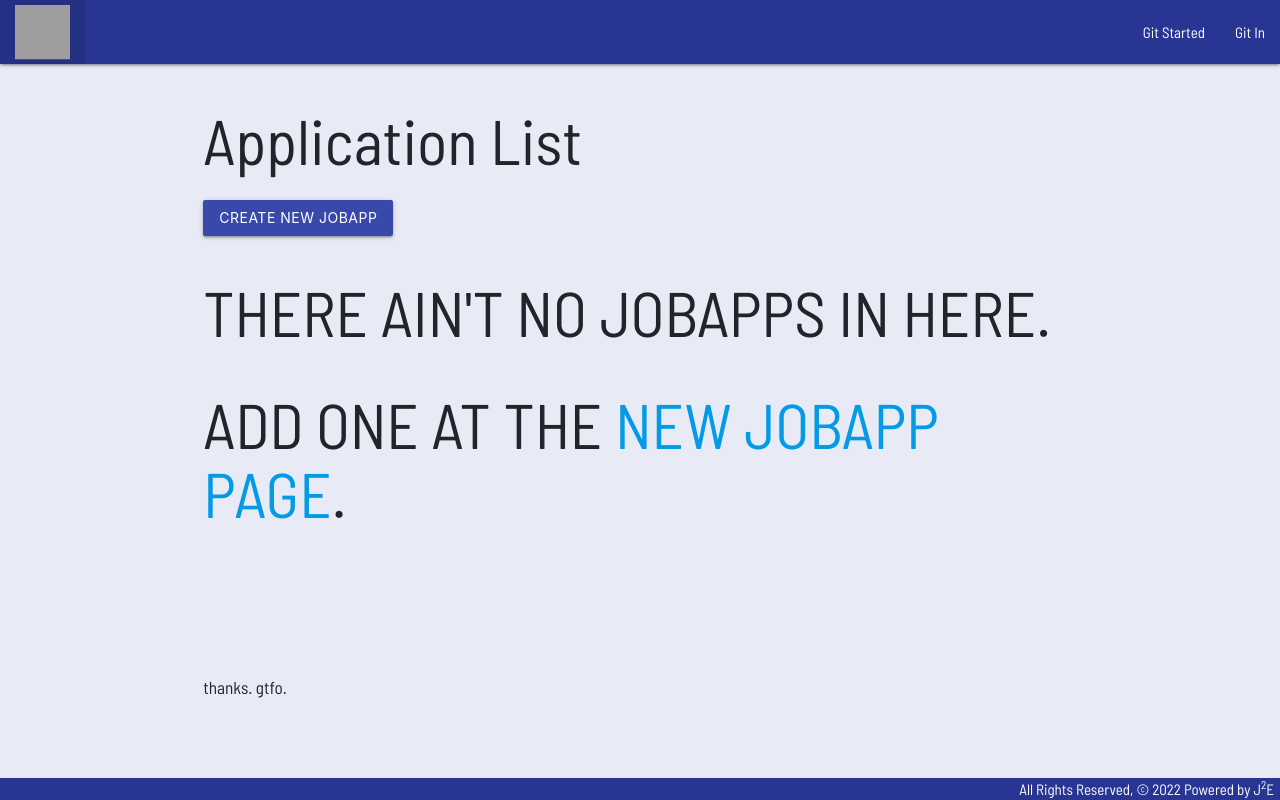
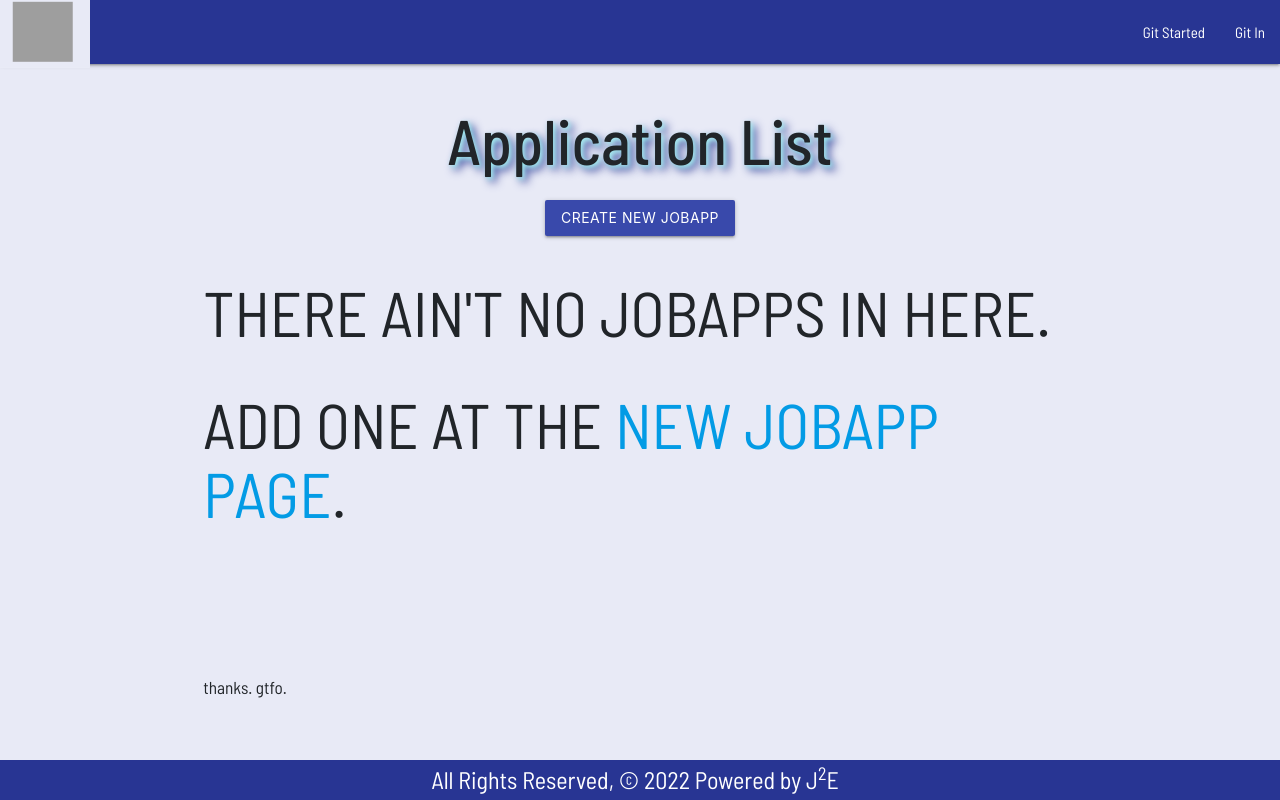
Before and after one commit to Nexusmane/GitEmployed, a Django app: page /apps/index/ in a window 1280 px wide. Run offline with Django 3.2, Linux system fonts and the light colour scheme; data that the repository does not hold is empty; some web fonts are replaced; grey boxes are pictures that could not be loaded.

Commit message:
Create styling for forms, buttons, etc.

```diff
--- a/main_app/static/css/style.css
+++ b/main_app/static/css/style.css
@@ -13,6 +13,13 @@ body {
   footer.page-footer {
     padding-top: 0;
     text-align: right;
+    min-height: 5vh;
+    max-height: 5vh;
+    display: flex;
+    justify-content: center;
+    align-items: center;
+    font-size: 3vh;
+    margin-top: 5vh;
   }
 
   .brand-logo {
@@ -73,3 +80,61 @@ body {
   .meet-devs {
     margin-top: 150px;
   }
+
+  .main-form {
+    background-color: white;
+    border: 3px solid black;
+    padding: 3vh 5vw;
+    border-radius: 10px;
+    box-shadow:  2px 5px 5px #283593, 4px 10px 15px rgb(1, 191, 191);
+  }
+
+  .index-buttons-container {
+    margin-bottom: 5vh;
+    display: flex;
+    align-items: center;
+    justify-content: space-evenly;
+    background-color: inherit;
+    border: none;
+    box-shadow: none;
+  }
+
+  .page-title {
+    text-align: center;
+    font-weight: 500;
+    text-shadow: 2px 2px 5px rgb(161, 242, 242), 5px 5px 10px #283593;
+  }
+
+  .nav-wrapper li a:hover{
+    background-color: #e8eaf6 ;
+    color: black;
+    animation: smooth-scale 0.5s forwards;
+  }
+
+  .btn:hover {
+    animation: smooth-scale 0.5s forwards;
+    color: white
+  }
+
+  @keyframes smooth-scale {
+    100% {
+      transform: scale(1.1);
+    }
+  }
+
+  #resource-content-container {
+    min-height: 20vh;
+    max-height: 40vh;
+    min-width: 60vw;
+    border: 1px solid black;
+    box-shadow: 0px 0px 5px inset black;
+    padding: 2vh 5vw;
+  }
+
+  .comment-container {
+    padding: 2vh 5vw;
+    margin-top: 2vh;
+    background-color: white;
+    border-radius: 10px;
+    border: 1px solid black;
+  }
```
